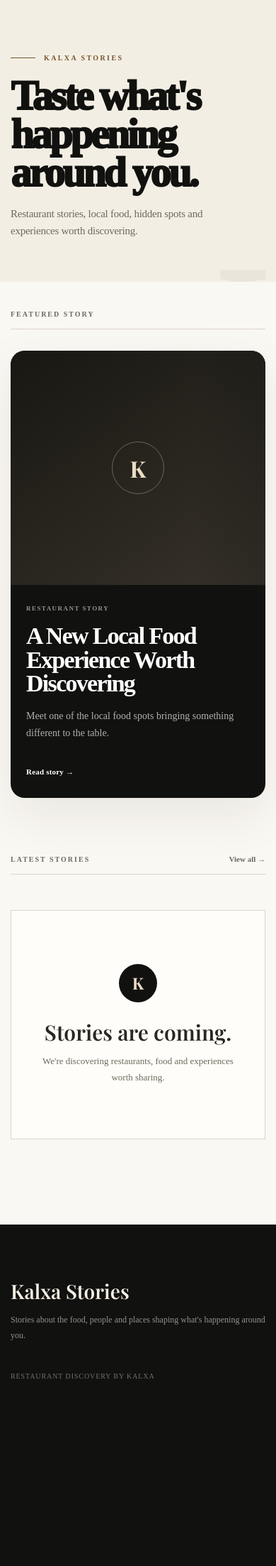
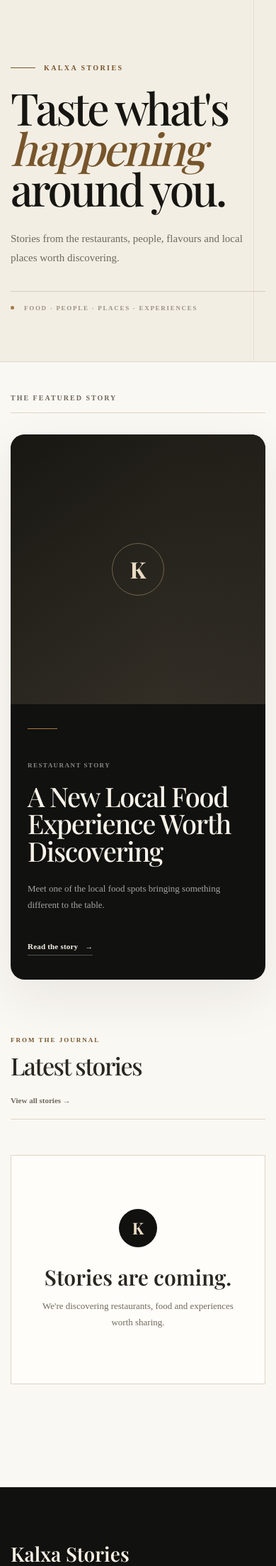
Before and after one commit to LasieHlongwane/kalxa-stories, a Flask app: page / in a window 390 px wide. Shown: the part 67-2273 px from the top of the page at 71% size. Before the commit the page ends 2009 px from the top, so only its background shows below. Run offline with Flask 3, Linux system fonts and the light colour scheme; data comes from the database, SQL or seed files in the repository; some web fonts are replaced.

Commit message:
Refactor styles in home.html for improved layout
Updated various styles and layout properties in home.html to enhance the design and responsiveness.

```diff
--- a/app/templates/home.html
+++ b/app/templates/home.html
@@ -26,10 +26,34 @@ Discover restaurant stories, local food, hidden spots and experiences worth disc
         overflow: hidden;
 
         padding:
-            92px 0 82px;
+            115px 0 100px;
 
         background:
             var(--kalxa-cream);
+
+        border-bottom:
+            1px solid
+            var(--kalxa-border);
+
+    }
+
+
+    .home-hero::before {
+
+        content: "";
+
+        position: absolute;
+
+        top: 0;
+
+        right: 8%;
+
+        width: 1px;
+
+        height: 100%;
+
+        background:
+            rgba(120, 91, 51, .1);
 
     }
 
@@ -40,25 +64,25 @@ Discover restaurant stories, local food, hidden spots and experiences worth disc
 
         position: absolute;
 
-        right: -25px;
+        right: -35px;
 
-        bottom: -135px;
+        bottom: -175px;
 
         color:
-            rgba(11, 12, 14, .035);
+            rgba(93, 70, 40, .045);
+
+        font-family:
+            var(--kalxa-serif);
 
         font-size:
             min(
-                430px,
-                45vw
+                500px,
+                47vw
             );
 
-        font-weight: 950;
+        font-weight: 600;
 
         line-height: 1;
-
-        letter-spacing:
-            -30px;
 
         pointer-events: none;
 
@@ -76,24 +100,27 @@ Discover restaurant stories, local food, hidden spots and experiences worth disc
 
     .home-hero h1 {
 
-        max-width: 850px;
+        max-width: 940px;
 
         margin:
-            0 0 24px;
+            0 0 30px;
 
         color:
-            var(--kalxa-black);
+            var(--kalxa-ink);
+
+        font-family:
+            var(--kalxa-serif);
 
         font-size:
             clamp(
-                48px,
+                58px,
                 8vw,
-                94px
+                108px
             );
 
-        font-weight: 950;
+        font-weight: 500;
 
-        line-height: .92;
+        line-height: .91;
 
         letter-spacing:
             -5px;
@@ -101,9 +128,19 @@ Discover restaurant stories, local food, hidden spots and experiences worth disc
     }
 
 
+    .home-hero h1 em {
+
+        color:
+            var(--kalxa-gold-dark);
+
+        font-weight: 500;
+
+    }
+
+
     .hero-copy {
 
-        max-width: 590px;
+        max-width: 610px;
 
         margin: 0;
 
@@ -112,60 +149,96 @@ Discover restaurant stories, local food, hidden spots and experiences worth disc
 
         font-size:
             clamp(
-                16px,
-                2vw,
-                20px
+                15px,
+                1.7vw,
+                19px
             );
 
-        line-height: 1.6;
+        line-height: 1.75;
+
+    }
+
+
+    .hero-edition {
+
+        margin-top: 48px;
+
+        padding-top: 18px;
+
+        border-top:
+            1px solid
+            rgba(116, 92, 60, .22);
+
+        display: flex;
+
+        align-items: center;
+
+        gap: 14px;
+
+        max-width: 610px;
+
+        color:
+            var(--kalxa-muted);
+
+        font-size: 9px;
+
+        font-weight: 700;
 
         letter-spacing:
-            -.25px;
+            1.7px;
+
+        text-transform:
+            uppercase;
+
+    }
+
+
+    .hero-edition-dot {
+
+        width: 5px;
+
+        height: 5px;
+
+        border-radius: 50%;
+
+        background:
+            var(--kalxa-gold);
 
     }
 
 
     /* =====================================================
-       FEATURED STORY
+       FEATURED
     ====================================================== */
+
+    .featured-section {
+
+        padding:
+            72px 0 64px;
+
+    }
+
 
     .featured-story {
 
         display: grid;
 
         grid-template-columns:
-            minmax(0, 1.35fr)
-            minmax(330px, .65fr);
+            minmax(0, 1.45fr)
+            minmax(340px, .55fr);
+
+        min-height: 590px;
 
         overflow: hidden;
-
-        min-height: 510px;
-
-        border-radius:
-            28px;
 
         background:
             var(--kalxa-black);
 
-        color: white;
+        color:
+            #f7f2e9;
 
         box-shadow:
             var(--kalxa-shadow);
-
-        transition:
-            transform .22s ease,
-            box-shadow .22s ease;
-
-    }
-
-
-    .featured-story:hover {
-
-        transform:
-            translateY(-4px);
-
-        box-shadow:
-            var(--kalxa-shadow-hover);
 
     }
 
@@ -174,12 +247,12 @@ Discover restaurant stories, local food, hidden spots and experiences worth disc
 
         position: relative;
 
-        min-height: 510px;
+        min-height: 590px;
 
         overflow: hidden;
 
         background:
-            #24272c;
+            #292721;
 
     }
 
@@ -195,13 +268,8 @@ Discover restaurant stories, local food, hidden spots and experiences worth disc
         object-fit: cover;
 
         transition:
-            transform .6s
-            cubic-bezier(
-                .2,
-                .7,
-                .2,
-                1
-            );
+            transform .8s
+            cubic-bezier(.2, .7, .2, 1);
 
     }
 
@@ -225,9 +293,9 @@ Discover restaurant stories, local food, hidden spots and experiences worth disc
 
         background:
             linear-gradient(
-                90deg,
-                transparent 72%,
-                rgba(11, 12, 14, .22)
+                to right,
+                transparent 60%,
+                rgba(17, 17, 15, .18)
             );
 
         pointer-events: none;
@@ -239,16 +307,16 @@ Discover restaurant stories, local food, hidden spots and experiences worth disc
 
         position: absolute;
 
-        left: 18px;
+        left: 20px;
 
-        bottom: 18px;
+        bottom: 20px;
 
-        z-index: 2;
+        z-index: 3;
 
         min-height: 31px;
 
         padding:
-            0 11px;
+            0 12px;
 
         display: inline-flex;
 
@@ -256,30 +324,33 @@ Discover restaurant stories, local food, hidden spots and experiences worth disc
 
         border:
             1px solid
-            rgba(255, 255, 255, .25);
+            rgba(255, 255, 255, .27);
 
         border-radius:
             999px;
 
         background:
-            rgba(11, 12, 14, .74);
+            rgba(17, 17, 15, .66);
 
         backdrop-filter:
-            blur(10px);
+            blur(12px);
 
-        color: white;
+        color:
+            white;
 
-        font-size: 10px;
+        font-size: 9px;
 
-        font-weight: 900;
+        font-weight: 600;
 
     }
 
 
     .featured-content {
 
+        position: relative;
+
         padding:
-            50px 42px;
+            62px 48px;
 
         display: flex;
 
@@ -292,11 +363,33 @@ Discover restaurant stories, local food, hidden spots and experiences worth disc
     }
 
 
+    .featured-content::before {
+
+        content: "";
+
+        position: absolute;
+
+        top: 42px;
+
+        left: 48px;
+
+        width: 42px;
+
+        height: 1px;
+
+        background:
+            var(--kalxa-gold);
+
+    }
+
+
     .featured-content
     .story-meta {
 
+        margin-top: 26px;
+
         color:
-            rgba(255, 255, 255, .55);
+            rgba(255, 255, 255, .5);
 
     }
 
@@ -304,19 +397,24 @@ Discover restaurant stories, local food, hidden spots and experiences worth disc
     .featured-content h2 {
 
         margin:
-            17px 0 18px;
+            20px 0 22px;
+
+        font-family:
+            var(--kalxa-serif);
 
         font-size:
             clamp(
-                34px,
+                38px,
                 4vw,
-                54px
+                59px
             );
 
-        line-height: .98;
+        font-weight: 500;
+
+        line-height: 1.01;
 
         letter-spacing:
-            -2.5px;
+            -2px;
 
     }
 
@@ -324,14 +422,14 @@ Discover restaurant stories, local food, hidden spots and experiences worth disc
     .featured-content p {
 
         margin:
-            0 0 28px;
+            0 0 32px;
 
         color:
-            rgba(255, 255, 255, .67);
+            rgba(255, 255, 255, .62);
 
-        font-size: 14px;
+        font-size: 13px;
 
-        line-height: 1.7;
+        line-height: 1.8;
 
     }
 
@@ -339,7 +437,14 @@ Discover restaurant stories, local food, hidden spots and experiences worth disc
     .featured-content
     .read-link {
 
-        color: white;
+        padding-bottom: 6px;
+
+        border-bottom:
+            1px solid
+            rgba(255, 255, 255, .28);
+
+        color:
+            #f7f2e9;
 
     }
 
@@ -350,9 +455,96 @@ Discover restaurant stories, local food, hidden spots and experiences worth disc
 
     .latest-section {
 
-        padding-top: 55px;
+        padding-top: 60px;
 
-        padding-bottom: 80px;
+        padding-bottom: 100px;
+
+    }
+
+
+    .latest-heading-title {
+
+        margin:
+            0;
+
+        font-family:
+            var(--kalxa-serif);
+
+        font-size:
+            clamp(
+                34px,
+                4vw,
+                49px
+            );
+
+        font-weight: 500;
+
+        letter-spacing:
+            -1.5px;
+
+    }
+
+
+    .latest-header {
+
+        margin-bottom: 38px;
+
+        padding-bottom: 20px;
+
+        display: flex;
+
+        align-items: flex-end;
+
+        justify-content:
+            space-between;
+
+        gap: 20px;
+
+        border-bottom:
+            1px solid
+            var(--kalxa-border);
+
+    }
+
+
+    .latest-header-copy span {
+
+        display: block;
+
+        margin-bottom: 8px;
+
+        color:
+            var(--kalxa-gold-dark);
+
+        font-size: 9px;
+
+        font-weight: 700;
+
+        letter-spacing:
+            2px;
+
+        text-transform:
+            uppercase;
+
+    }
+
+
+    .latest-header > a {
+
+        color:
+            var(--kalxa-text-soft);
+
+        font-size: 11px;
+
+        font-weight: 600;
+
+    }
+
+
+    .latest-header > a:hover {
+
+        color:
+            var(--kalxa-gold-dark);
 
     }
 
@@ -374,17 +566,20 @@ Discover restaurant stories, local food, hidden spots and experiences worth disc
 
 
         .featured-image {
-
-            min-height: 440px;
-
+            min-height: 500px;
         }
 
 
         .featured-content {
 
             padding:
-                38px 34px 42px;
+                60px 38px 48px;
 
+        }
+
+
+        .featured-content::before {
+            left: 38px;
         }
 
     }
@@ -397,26 +592,24 @@ Discover restaurant stories, local food, hidden spots and experiences worth disc
         .home-hero {
 
             padding:
-                68px 0 60px;
+                82px 0 70px;
 
         }
 
 
         .home-hero h1 {
 
-            max-width: 95%;
-
-            margin-bottom: 19px;
+            max-width: 100%;
 
             font-size:
                 clamp(
-                    46px,
-                    15vw,
-                    67px
+                    52px,
+                    16vw,
+                    72px
                 );
 
             letter-spacing:
-                -3.5px;
+                -3px;
 
         }
 
@@ -430,17 +623,22 @@ Discover restaurant stories, local food, hidden spots and experiences worth disc
         }
 
 
-        .featured-story {
+        .hero-edition {
+            margin-top: 34px;
+        }
 
-            border-radius:
-                20px;
+
+        .featured-section {
+
+            padding:
+                45px 0 38px;
 
         }
 
 
         .featured-image {
 
-            min-height: 330px;
+            min-height: 380px;
 
         }
 
@@ -448,24 +646,44 @@ Discover restaurant stories, local food, hidden spots and experiences worth disc
         .featured-content {
 
             padding:
-                28px 22px 31px;
+                55px 24px 34px;
+
+        }
+
+
+        .featured-content::before {
+
+            top: 34px;
+
+            left: 24px;
 
         }
 
 
         .featured-content h2 {
 
-            font-size: 34px;
+            font-size: 38px;
 
             letter-spacing:
-                -1.7px;
+                -1.3px;
 
         }
 
 
         .latest-section {
 
-            padding-bottom: 50px;
+            padding-top: 42px;
+
+            padding-bottom: 65px;
+
+        }
+
+
+        .latest-header {
+
+            align-items: flex-start;
+
+            flex-direction: column;
 
         }
 
@@ -479,27 +697,37 @@ Discover restaurant stories, local food, hidden spots and experiences worth disc
 {% block content %}
 
 
-<!-- ========================================================
-     HERO
-========================================================= -->
-
 <section class="home-hero">
 
     <div class="page-container">
 
         <div class="hero-label">
-            KALXA STORIES
+            Kalxa Stories
         </div>
+
 
         <h1>
             Taste what's
-            happening around you.
+            <em>happening</em>
+            around you.
         </h1>
 
+
         <p class="hero-copy">
-            Restaurant stories, local food,
-            hidden spots and experiences worth discovering.
+            Stories from the restaurants, people,
+            flavours and local places worth discovering.
         </p>
+
+
+        <div class="hero-edition">
+
+            <span class="hero-edition-dot"></span>
+
+            <span>
+                Food · People · Places · Experiences
+            </span>
+
+        </div>
 
     </div>
 
@@ -509,18 +737,15 @@ Discover restaurant stories, local food, hidden spots and experiences worth disc
 
 {% if featured_article %}
 
-<!-- ========================================================
-     FEATURED STORY
-========================================================= -->
-
-<section class="section">
+<section class="featured-section">
 
     <div class="page-container">
+
 
         <div class="section-heading">
 
             <span>
-                Featured story
+                The featured story
             </span>
 
         </div>
@@ -534,10 +759,6 @@ Discover restaurant stories, local food, hidden spots and experiences worth disc
             class="featured-story"
         >
 
-
-            <!-- =================================================
-                 FEATURED IMAGE
-            ================================================== -->
 
             <div class="featured-image">
 
@@ -558,8 +779,15 @@ Discover restaurant stories, local food, hidden spots and experiences worth disc
                     %}
 
                     <span class="featured-photo-count">
+
                         {{ featured_article.images | length }}
+
+                        {% if featured_article.images | length == 1 %}
+                            photo
+                        {% else %}
                             photos
+                        {% endif %}
+
                     </span>
 
                     {% endif %}
@@ -571,6 +799,7 @@ Discover restaurant stories, local food, hidden spots and experiences worth disc
                         src="{{ featured_article.cover_image_url }}"
                         alt="{{ featured_article.title }}"
                     >
+
 
                 {% else %}
 
@@ -587,11 +816,9 @@ Discover restaurant stories, local food, hidden spots and experiences worth disc
             </div>
 
 
-            <!-- =================================================
-                 FEATURED COPY
-            ================================================== -->
 
             <div class="featured-content">
+
 
                 <div class="story-meta">
 
@@ -632,7 +859,8 @@ Discover restaurant stories, local food, hidden spots and experiences worth disc
 
 
                 <span class="read-link">
-                    Read story →
+                    Read the story
+                    <span>→</span>
                 </span>
 
             </div>
@@ -647,25 +875,28 @@ Discover restaurant stories, local food, hidden spots and experiences worth disc
 
 
 
-<!-- ========================================================
-     LATEST STORIES
-========================================================= -->
-
-<section class="section latest-section">
+<section class="latest-section">
 
     <div class="page-container">
 
-        <div class="section-heading">
+
+        <div class="latest-header">
+
+            <div class="latest-header-copy">
 
                 <span>
-                Latest stories
+                    From the journal
                 </span>
 
+                <h2 class="latest-heading-title">
+                    Latest stories
+                </h2>
 
-            <a
-                href="{{ url_for('public.stories') }}"
-            >
-                View all →
+            </div>
+
+
+            <a href="{{ url_for('public.stories') }}">
+                View all stories →
             </a>
 
         </div>
@@ -681,10 +912,6 @@ Discover restaurant stories, local food, hidden spots and experiences worth disc
             <article class="story-card">
 
 
-                <!-- =============================================
-                     IMAGE
-                ============================================== -->
-
                 <a
                     href="{{ url_for(
                         'public.article_detail',
@@ -695,6 +922,7 @@ Discover restaurant stories, local food, hidden spots and experiences worth disc
                 >
 
                     <div class="story-image">
+
 
                         {% if
                             article.images
@@ -715,10 +943,7 @@ Discover restaurant stories, local food, hidden spots and experiences worth disc
 
                         <span class="story-image-count">
 
-                                    {{
-                                        article.images
-                                        | length
-                                    }}
+                            {{ article.images | length }}
                             photos
 
                         </span>
@@ -734,6 +959,7 @@ Discover restaurant stories, local food, hidden spots and experiences worth disc
                             loading="lazy"
                         >
 
+
                         {% else %}
 
                         <div class="image-placeholder small">
@@ -746,14 +972,12 @@ Discover restaurant stories, local food, hidden spots and experiences worth disc
 
                         {% endif %}
 
+
                     </div>
 
                 </a>
 
 
-                <!-- =============================================
-                     CONTENT
-                ============================================== -->
 
                 <div class="story-card-content">
 
@@ -812,7 +1036,8 @@ Discover restaurant stories, local food, hidden spots and experiences worth disc
                             slug=article.slug
                         ) }}"
                     >
-                        Read story →
+                        Read story
+                        <span>→</span>
                     </a>
 
 
@@ -827,7 +1052,6 @@ Discover restaurant stories, local food, hidden spots and experiences worth disc
 
 
         {% else %}
-
 
         <div class="empty-state">
 
@@ -846,7 +1070,6 @@ Discover restaurant stories, local food, hidden spots and experiences worth disc
 
         </div>
 
-
         {% endif %}
 
 
```
Lines whose indentation alone changed are shown as unchanged.
